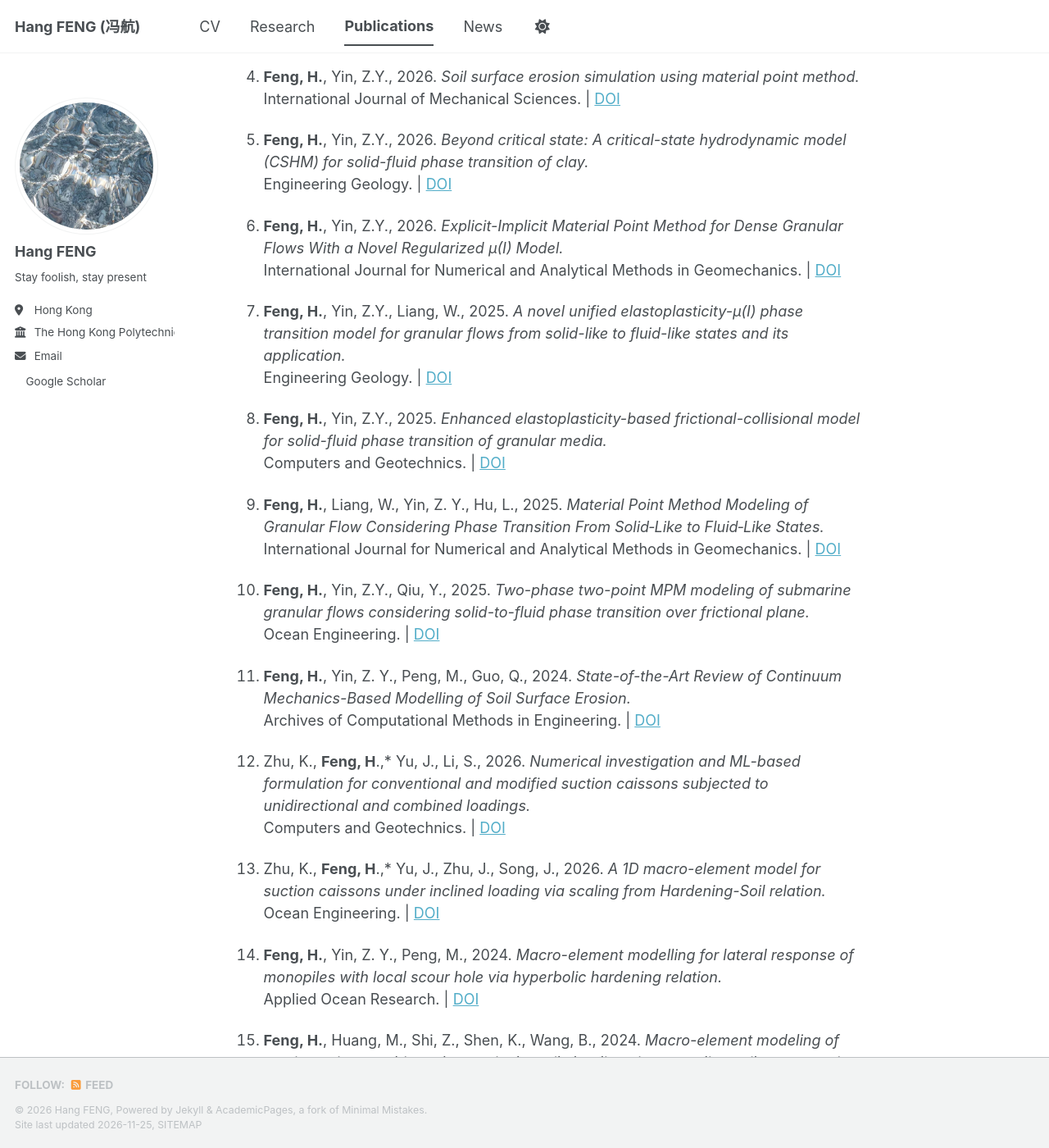
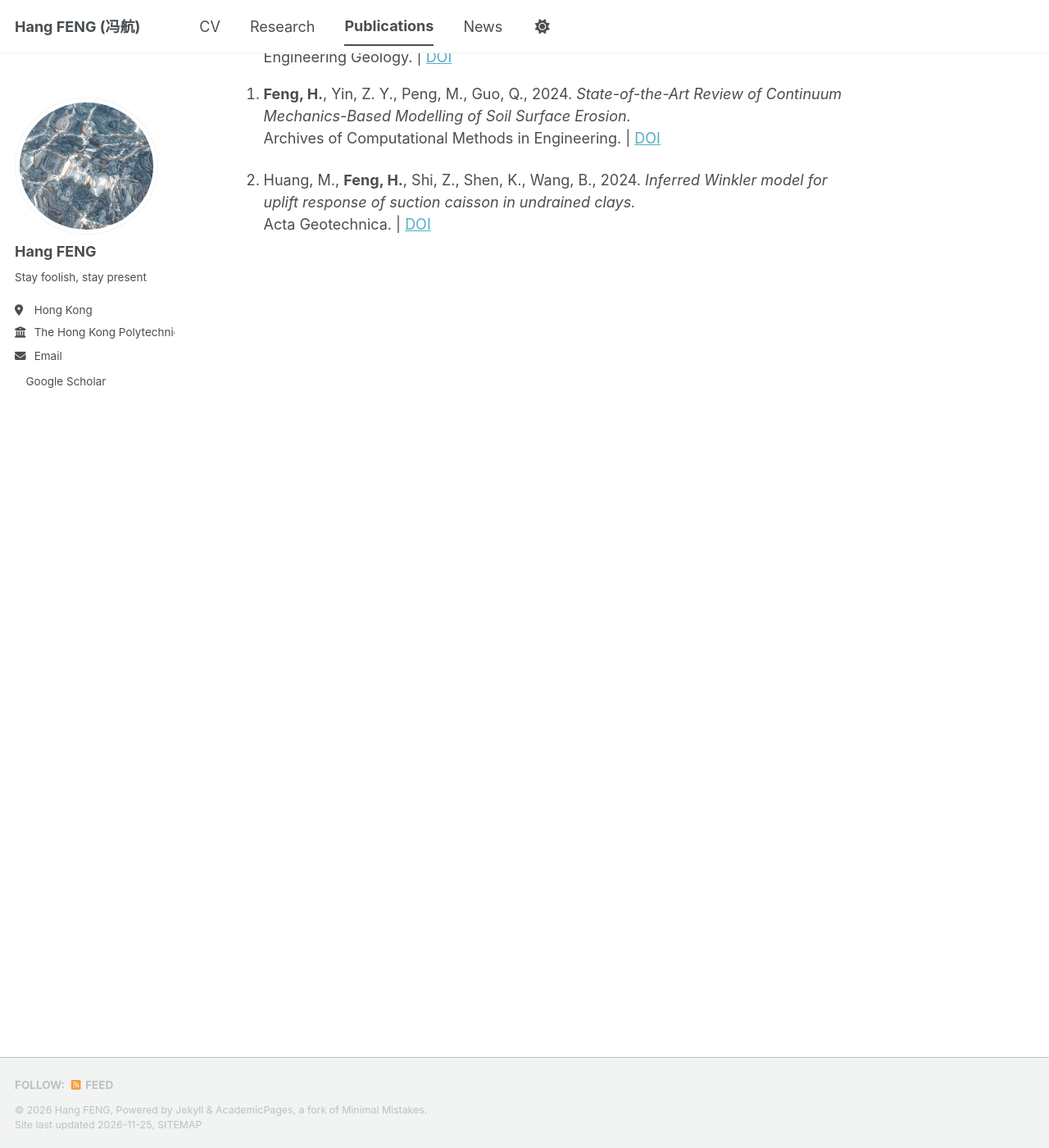
Before and after one commit to fenghang454/fenghang454.github.io, a Jekyll site: the page built from _pages/publications.md, in a window 1280 px wide and 1400 px high, scrolled down 429 px. Shown: the whole window at 82% size. Built offline with Jekyll 4.4.1, drawn with Linux system fonts in a browser that asks for light colours; a style sheet for code colours, icons or effects is not loaded; part of the change alters nothing that is shown; some of the changed text lies outside the part shown.

Commit message:
Update publications.md

```diff
--- a/_pages/publications.md
+++ b/_pages/publications.md
@@ -7,67 +7,75 @@ author_profile: true
 <span style="font-family: Arial; font-style: italic;">
   Full publications refer to: [Google scholar](https://scholar.google.com/citations?user=JNMEnjoAAAAJ&hl=zh-CN).
 </span>
-
-1. **Feng, H.**, Yin, Z.Y., Ouyang, C., 2026.
+<!--
+"一年选取两篇文章放在上面即可，不能过度宣传"
+-->
+16. **Feng, H.**, Yin, Z.Y., Ouyang, C., 2026.
    *Three‑dimensional material point method modeling of the full‑scale Huangtian landslide‑tsunami with a phase‑transition model.*
    Landslides.  | [DOI](https://doi.org/10.1007/s10346-026-02869-9)
 
-2. **Feng, H.**, Yin, Z.Y., Li Y., Liu, Y., 2026.
+15. **Feng, H.**, Yin, Z.Y., Li Y., Liu, Y., 2026.
    *Enhanced cut-cell material point method for viscous incompressible flow past a cylinder: development and validation.*
    Journal of Computational Physics.   | [DOI](https://doi.org/10.1016/j.jcp.2026.115120)
 
-3. **Feng, H.**, Yin, Z.Y., 2026.
+<!--
+14. **Feng, H.**, Yin, Z.Y., 2026.
    *Staggered-grid explicit-implicit two-phase two-point MPM for submarine landslides.*
    International Journal of Mechanical Sciences.  | [DOI](https://doi.org/10.1016/j.ijmecsci.2026.111652)
 
-4. **Feng, H.**, Yin, Z.Y., 2026.
+13. **Feng, H.**, Yin, Z.Y., 2026.
    *Soil surface erosion simulation using material point method.*
    International Journal of Mechanical Sciences.  | [DOI](https://doi.org/10.1016/j.ijmecsci.2026.111470)
 
-5. **Feng, H.**, Yin, Z.Y., 2026.
+12. **Feng, H.**, Yin, Z.Y., 2026.
    *Beyond critical state: A critical-state hydrodynamic model (CSHM) for solid-fluid phase transition of clay.*
    Engineering Geology.  | [DOI](https://doi.org/10.1016/j.enggeo.2026.108671)
 
-6. **Feng, H.**, Yin, Z.Y., 2026.
+11. **Feng, H.**, Yin, Z.Y., 2026.
    *Explicit-Implicit Material Point Method for Dense Granular Flows With a Novel Regularized µ(I) Model.*
    International Journal for Numerical and Analytical Methods in Geomechanics.  | [DOI](https://doi.org/10.1002/nag.70273)
 
-7. **Feng, H.**, Yin, Z.Y., Liang, W., 2025.
+10. Zhu, K., **Feng, H**.,* Yu, J., Li, S., 2026.
+   *Numerical investigation and ML-based formulation for conventional and modified suction caissons subjected to unidirectional and combined loadings.*
+   Computers and Geotechnics.  | [DOI](https://doi.org/10.1016/j.compgeo.2025.107637)
+
+9. Zhu, K., **Feng, H**.,* Yu, J., Zhu, J., Song, J., 2026.
+   *A 1D macro-element model for suction caissons under inclined loading via scaling from Hardening-Soil relation.*
+   Ocean Engineering.     | [DOI](10.1016/j.oceaneng.2026.128346)
+-->
+
+8. **Feng, H.**, Yin, Z.Y., Liang, W., 2025.
    *A novel unified elastoplasticity-μ(I) phase transition model for granular flows from solid-like to fluid-like states and its application.*
    Engineering Geology.  | [DOI](https://doi.org/10.1016/j.enggeo.2025.108054)
 
-8. **Feng, H.**, Yin, Z.Y., 2025.
+<!--
+7. **Feng, H.**, Yin, Z.Y., 2025.
    *Enhanced elastoplasticity-based frictional-collisional model for solid-fluid phase transition of granular media.*
    Computers and Geotechnics.  | [DOI](https://doi.org/10.1016/j.compgeo.2025.107218)
 
-9. **Feng, H.**, Liang, W., Yin, Z. Y., Hu, L., 2025.
+6. **Feng, H.**, Liang, W., Yin, Z. Y., Hu, L., 2025.
    *Material Point Method Modeling of Granular Flow Considering Phase Transition From Solid‐Like to Fluid‐Like States.*
    International Journal for Numerical and Analytical Methods in Geomechanics.  | [DOI](https://doi.org/10.1002/nag.3947)
 
-10. **Feng, H.**, Yin, Z.Y., Qiu, Y., 2025.
+5. **Feng, H.**, Yin, Z.Y., Qiu, Y., 2025.
    *Two-phase two-point MPM modeling of submarine granular flows considering solid-to-fluid phase transition over frictional plane.*
    Ocean Engineering.  | [DOI](10.1016/j.oceaneng.2025.122798)
+-->
 
-11. **Feng, H.**, Yin, Z. Y., Peng, M., Guo, Q., 2024.
+4. **Feng, H.**, Yin, Z. Y., Peng, M., Guo, Q., 2024.
    *State-of-the-Art Review of Continuum Mechanics-Based Modelling of Soil Surface Erosion.*
    Archives of Computational Methods in Engineering.  | [DOI](https://doi.org/10.1007/s11831-024-10198-0)
 
-12. Zhu, K., **Feng, H**.,* Yu, J., Li, S., 2026.
-   *Numerical investigation and ML-based formulation for conventional and modified suction caissons subjected to unidirectional and combined loadings.*
-   Computers and Geotechnics.  | [DOI](https://doi.org/10.1016/j.compgeo.2025.107637)
+3. Huang, M., **Feng, H.**, Shi, Z., Shen, K., Wang, B., 2024.
+   *Inferred Winkler model for uplift response of suction caisson in undrained clays.*
+   Acta Geotechnica.  | [DOI](https://doi.org/10.1007/s11440-023-01916-2)
 
-13. Zhu, K., **Feng, H**.,* Yu, J., Zhu, J., Song, J., 2026.
-   *A 1D macro-element model for suction caissons under inclined loading via scaling from Hardening-Soil relation.*
-   Ocean Engineering.     | [DOI](10.1016/j.oceaneng.2026.128346)
-
-14. **Feng, H.**, Yin, Z. Y., Peng, M., 2024.
+<!--
+2. **Feng, H.**, Yin, Z. Y., Peng, M., 2024.
    *Macro-element modelling for lateral response of monopiles with local scour hole via hyperbolic hardening relation.*
    Applied Ocean Research.  | [DOI](https://doi.org/10.1016/j.apor.2024.104233)
 
-15. **Feng, H.**, Huang, M., Shi, Z., Shen, K., Wang, B., 2024.
+1. **Feng, H.**, Huang, M., Shi, Z., Shen, K., Wang, B., 2024.
    *Macro-element modeling of suction caisson subjected to vertical tensile loading via up-scaling soil stress-strain relations.*
    Ocean Engineering.  | [DOI](https://doi.org/10.1016/j.oceaneng.2024.117850)
-
-16. Huang, M., **Feng, H.**, Shi, Z., Shen, K., Wang, B., 2024.
-   *Inferred Winkler model for uplift response of suction caisson in undrained clays.*
-   Acta Geotechnica.  | [DOI](https://doi.org/10.1007/s11440-023-01916-2)
+-->
```
